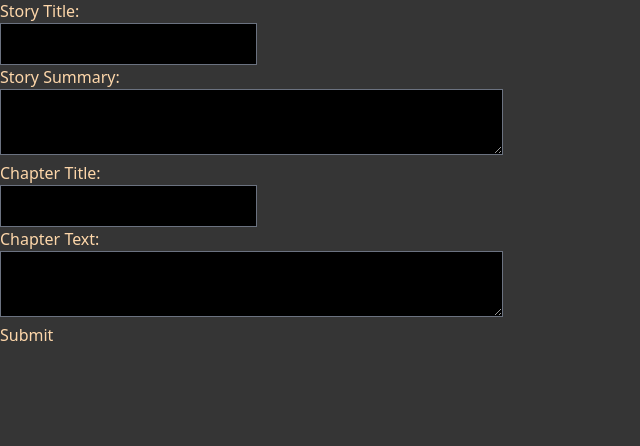
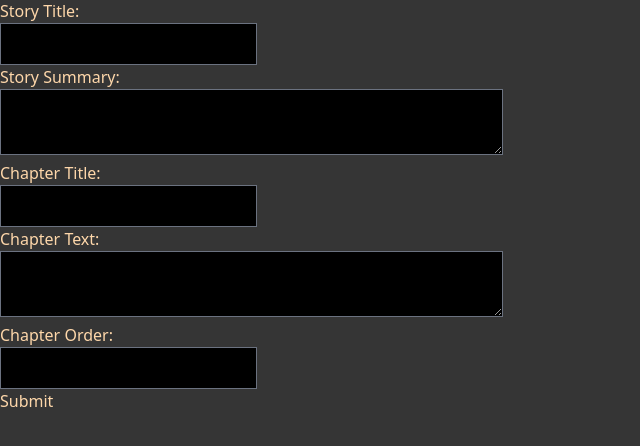
Before and after one commit to jruss06/ficition, a Django app: page /story/add in a window 1280 px wide. Shown: the part 139-585 px from the top of the page, without its empty margins (0-640 px from the left). Run offline with Django 5.2, Linux system fonts and the light colour scheme; style sheets or scripts are compiled from the project's sources.

Commit message:
add post method edits

```diff
--- a/story/templates/story/addstory.html
+++ b/story/templates/story/addstory.html
@@ -19,6 +19,9 @@
 	<textarea cols="50" name="body"></textarea>
 </div>
 
+<label>Chapter Order: </label>
+<div><input class="bg-black" type="number" name="order" /></div>
+
 <button type="submit">Submit</button>
 </form>
 
--- a/story/templates/story/edit.html
+++ b/story/templates/story/edit.html
@@ -3,7 +3,7 @@
 {% block header %}Edit{% endblock %}
 
 {% block content %}
-<form action="{% url 'poststory' %}" method="post">
+<form action="{% url 'postedit' story.id %}" method="post">
 {% csrf_token %}
 <label>Story Title: </label>
 <div><input type="text" name="title" value="{{ story.title }}"/></div>
--- a/story/urls.py
+++ b/story/urls.py
@@ -9,6 +9,8 @@ urlpatterns = [
     path("add", views.addstory, name="addstory"),
     path("add/<int:story_id>/chapter", views.addchapter, name="addchapter"),
     path("poststory", views.poststory, name="poststory"),
+    path("postedit/<int:story_id>", views.postedit, name="postedit"),
+    path("posteditchapter/<int:story_id>/<int:chapter_id>", views.posteditChapter, name="posteditchapter"),
     path("postchapter/<int:story_id>", views.postchapter, name="postchapter"),
     path("edit/<int:story_id>", views.editstory, name="editstory"),
     path("edit/<int:story_id>/chapter/<int:chapter_id>", views.editchapter, name="editchapter"),
--- a/story/views.py
+++ b/story/views.py
@@ -21,9 +21,15 @@ def addstory(request):
     return render(request, "story/addstory.html")
 
 def poststory(request):
-    Story.objects.create(
+    story = Story.objects.create(
             title=request.POST["title"],
             summary=request.POST["summary"],
+            user=request.user)
+    Chapter.objects.create(
+            title=request.POST["chaptertitle"],
+            body=request.POST["body"],
+            story=story,
+            order=request.POST["order"],
             user=request.user)
     return HttpResponseRedirect(reverse("index"))
 
@@ -50,6 +56,9 @@ def editstory(request, story_id):
     }
     return render(request, "story/edit.html", context)
 
+def postedit(request, story_id):
+    return HttpResponseRedirect(reverse("index"))
+
 def editchapter(request, story_id, chapter_id):
     story = Story.objects.get(pk=story_id)
     chapter = Chapter.objects.get(pk=chapter_id)
@@ -58,3 +67,6 @@ def editchapter(request, story_id, chapter_id):
         "chapter": chapter,
     }
     return render(request, "story/editchapter.html", context)
+
+def posteditChapter (request, story_id, chapter_id):
+    return HttpResponseRedirect(reverse("index"))
```
